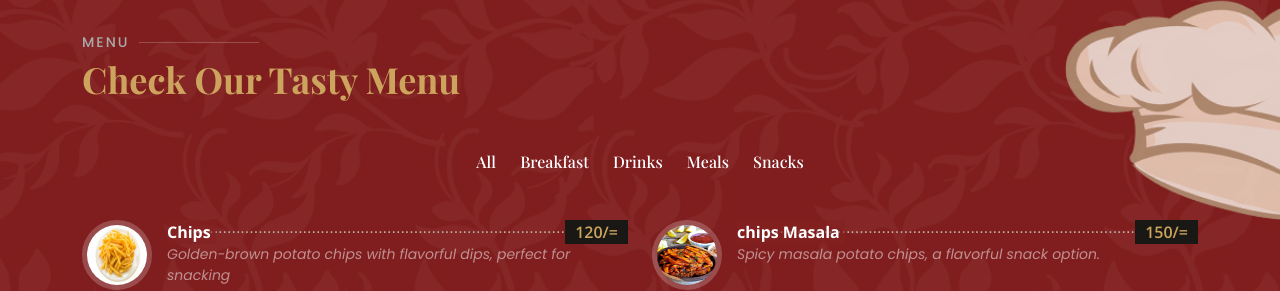
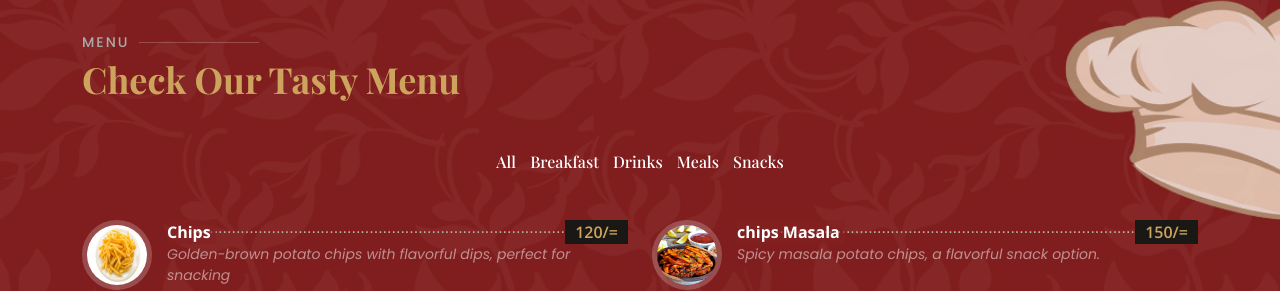
Before and after one commit to javaGhost1/Mj-s-Restaurant, a plain HTML site: page index.html in a window 1280 px wide. Shown: the part 1527-1818 px from the top of the page. Drawn offline with nearby package versions, Linux system fonts and the light colour scheme; a web font is replaced by a local one.

Commit message:
arranged menu display formats

```diff
--- a/assets/css/style.css
+++ b/assets/css/style.css
@@ -950,7 +950,7 @@ section {
 .menu #menu-flters li {
   cursor: pointer;
   display: inline-block;
-  padding: 8px 10px 10px 10px;
+  padding: 8px 5px 10px 5px;
   font-size: 16px;
   font-weight: 500;
   line-height: 1;
```
